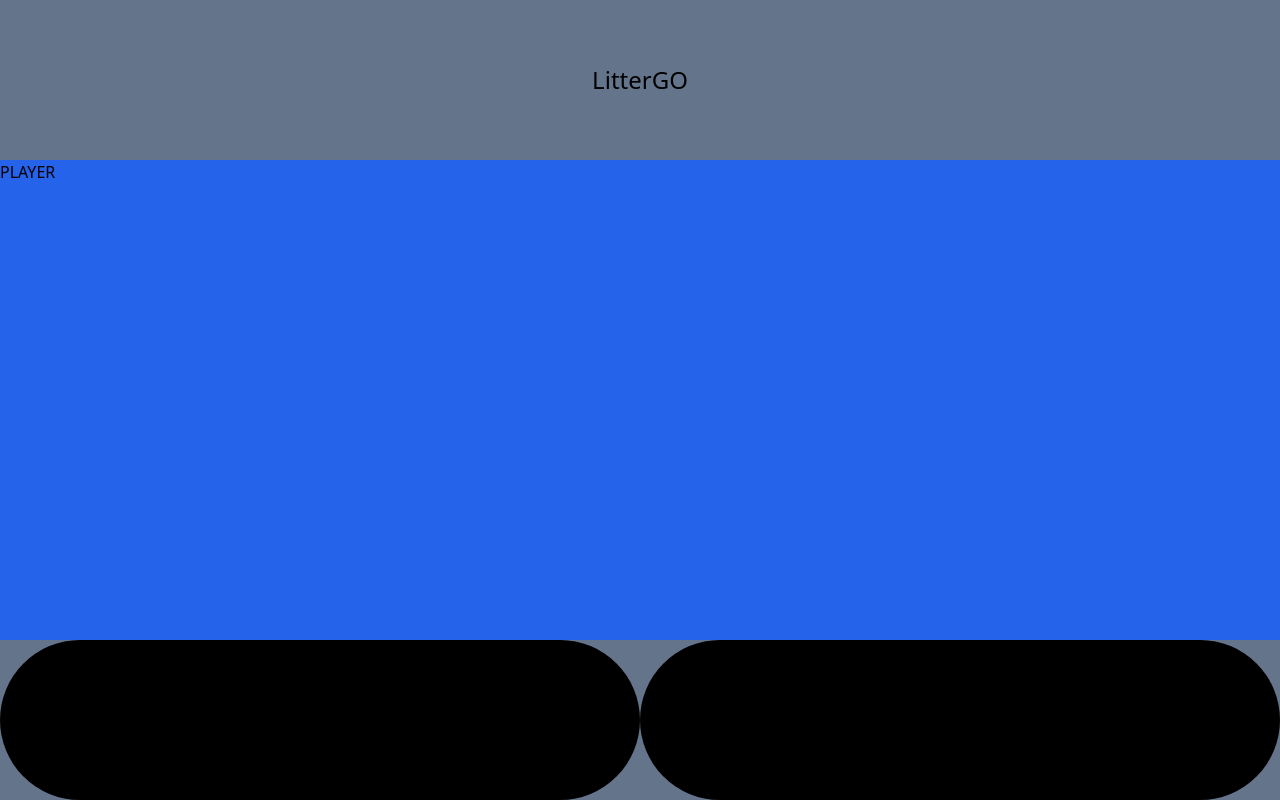
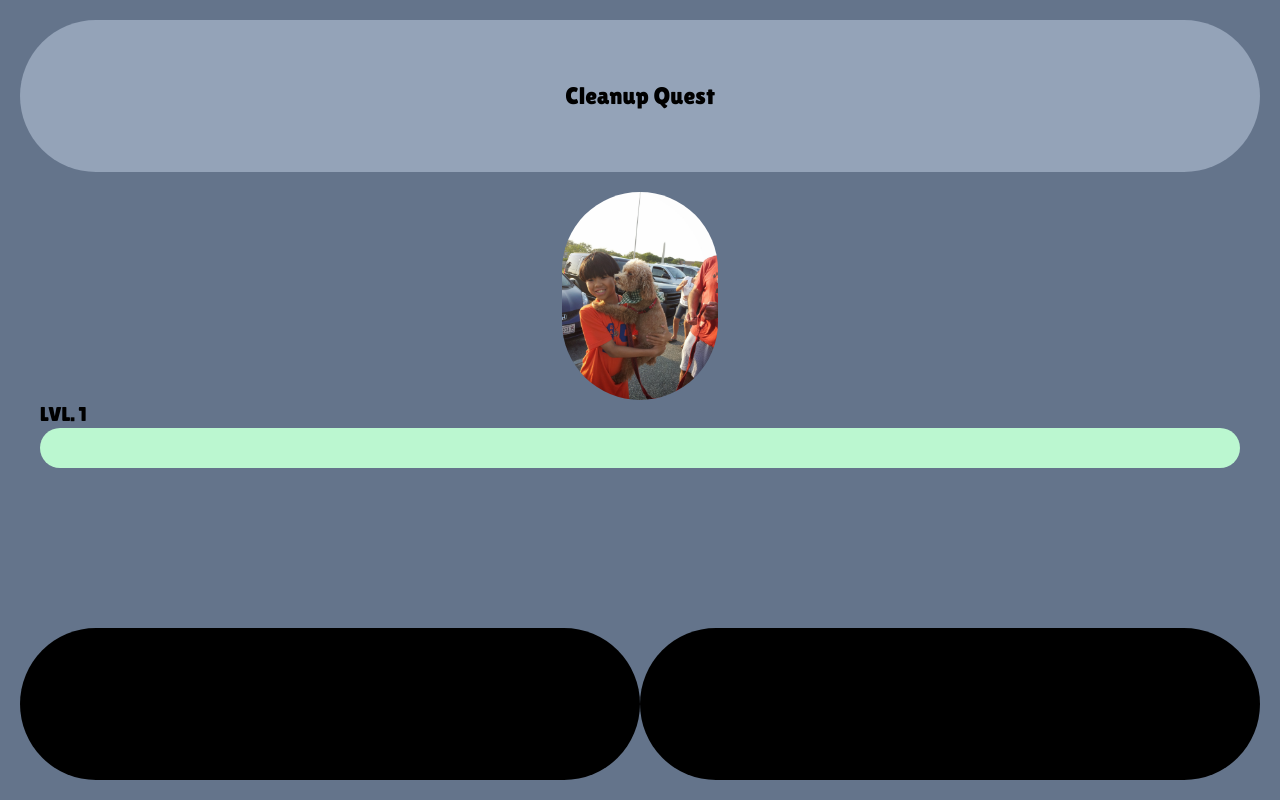
Before and after one commit to hoshbosh/Shellhacks2022, a React (Create React App) app in the folder littergo/: page / in a window 1280 px wide. Built offline with nearby package versions, Linux system fonts and the light colour scheme.

Commit message:
More Prototyping

```diff
--- a/littergo/public/index.html
+++ b/littergo/public/index.html
@@ -10,6 +10,9 @@
       content="Web site created using create-react-app"
     />
     <link rel="apple-touch-icon" href="%PUBLIC_URL%/logo192.png" />
+    <link rel="preconnect" href="https://fonts.googleapis.com">
+<link rel="preconnect" href="https://fonts.gstatic.com" crossorigin>
+<link href="https://fonts.googleapis.com/css2?family=Lilita+One&display=swap" rel="stylesheet">
     <!--
       manifest.json provides metadata used when your web app is installed on a
       user's mobile device or desktop. See https://developers.google.com/web/fundamentals/web-app-manifest/
@@ -24,7 +27,7 @@
       work correctly both with client-side routing and a non-root public URL.
       Learn how to configure a non-root public URL by running `npm run build`.
     -->
-    <title>React App</title>
+    <title>Cleanup Quest</title>
   </head>
   <body>
     <noscript>You need to enable JavaScript to run this app.</noscript>
--- a/littergo/src/App.css
+++ b/littergo/src/App.css
@@ -3,5 +3,11 @@
 @tailwind utilities;
 
 .btn{
-    @apply rounded-full bg-black
+    @apply rounded-full bg-black active:scale-110 transition font-LilitaOne
 }
+.pic{
+    max-width: 100%;
+    max-height: 100%;
+    object-fit: contain;
+    @apply rounded-full
+}
--- a/littergo/src/App.js
+++ b/littergo/src/App.js
@@ -3,14 +3,14 @@ import TitleCard from './components/TitleCard';
 import Player from './components/Profile';
 function App() {
   return (
-    <div className='grid grid-cols-2 grid-rows-5 border-slate-0 h-screen bg-slate-500'>
+    <div className='p-5 grid grid-cols-2 grid-rows-5 border-slate-0 h-screen bg-slate-500'>
       <TitleCard />
       <Player/>
       <button className='btn'>
-        wow
+        Add Litter
       </button>
       <button className='btn'>
-        wow
+        Leaderboard
       </button>
     </div>
   );
--- a/littergo/src/components/Profile.js
+++ b/littergo/src/components/Profile.js
@@ -1,7 +1,16 @@
+import pfp from './SamplePFP.jpeg'
 export default function Player(){
+
     return(
-        <div className="bg-blue-600 col-span-2 row-span-3">
-            PLAYER
+        <div className="col-span-2 row-span-3 grid grid-rows-2 bg-slate-500 p-5">
+            <img className='pic justify-self-center' src={pfp} />
+            <div>
+            <h1 className='font-LilitaOne text-xl'>
+                LVL. 1
+            </h1>
+            <div className='h-10 bg-green-200 rounded-full'>
+            </div>
+            </div>
         </div>
     )
 }
--- a/littergo/src/components/TitleCard.js
+++ b/littergo/src/components/TitleCard.js
@@ -1,8 +1,8 @@
 export default function TitleCard(){
     return(
-        <div className="text-center col-span-2 text-2xl h-full row-span-1 place-content-center">
-            <h1 className="p-14">
-                LitterGO
+        <div className="text-center col-span-2 text-2xl h-full row-span-1 place-content-center rounded-full p-12 bg-slate-400">
+            <h1 className="font-LilitaOne">
+                Cleanup Quest
             </h1>
         </div>
     )
--- a/littergo/tailwind.config.js
+++ b/littergo/tailwind.config.js
@@ -2,6 +2,9 @@
 module.exports = {
   content: ["./src/**/*.{js,jsx,ts,tsx}",],
   theme: {
+    fontFamily:{
+      'LilitaOne':['"Lilita One"', 'Cursive']
+    },
     extend: {},
   },
   plugins: [],
```
Also changed, not shown: littergo/src/components/SamplePFP.jpeg (added).
